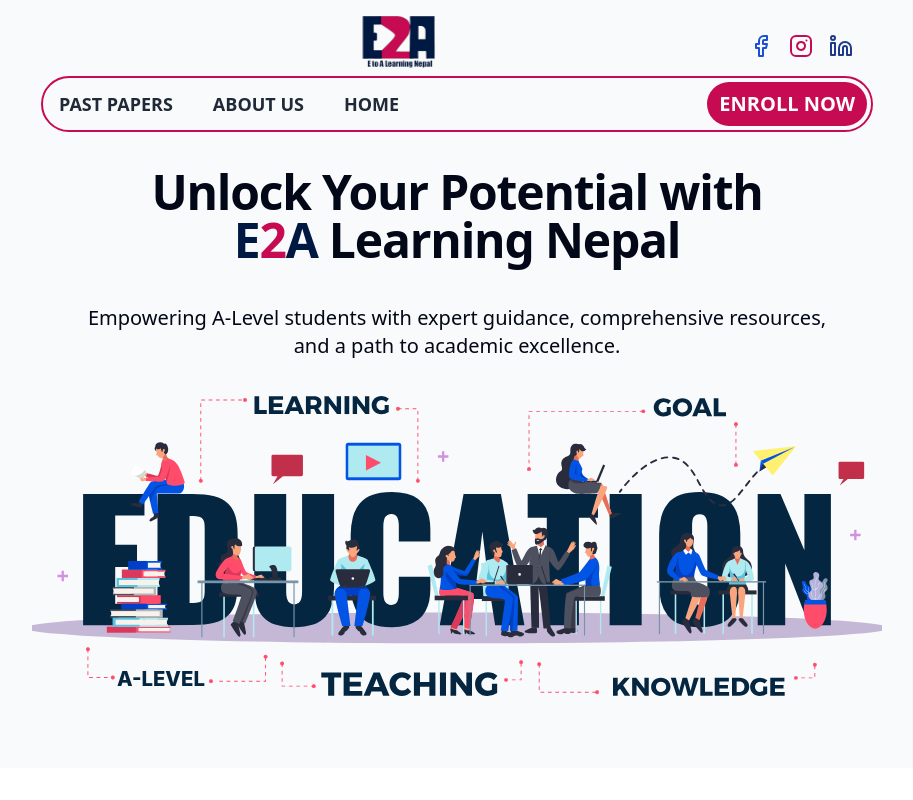
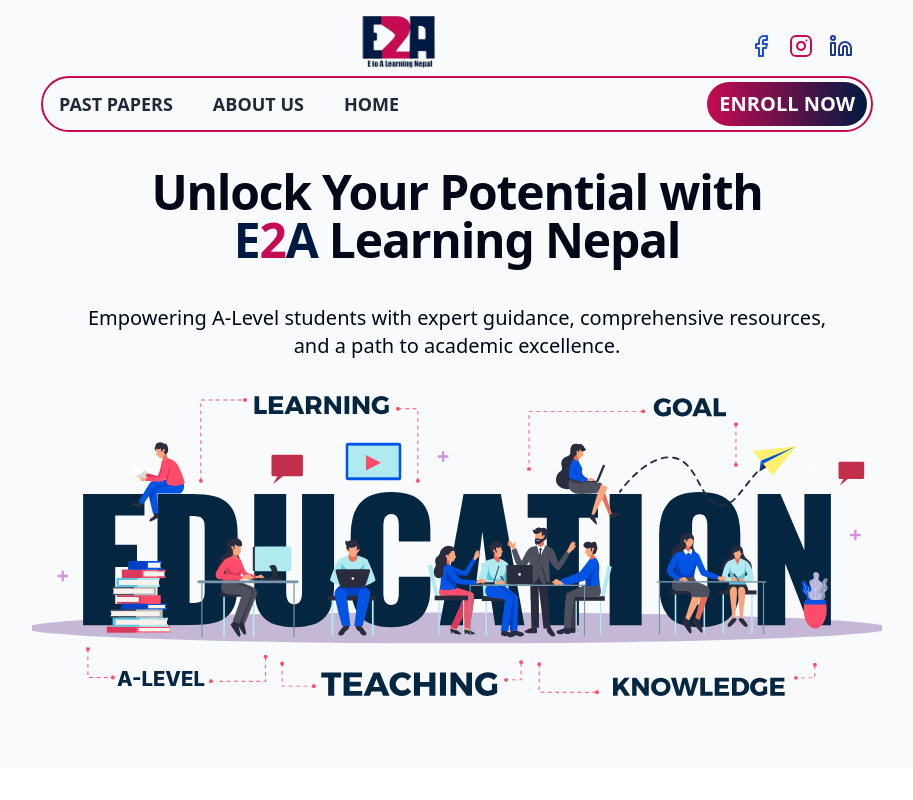
Before and after one commit to aayush-dhakal-max/e2a, a Next.js app: page / in a window 1280 px wide. Shown: the top 800 px of the page, without its empty margins (183-1096 px from the left). Built offline with nearby package versions, Linux system fonts and the light colour scheme.

Commit message:
enroll now button design changed

```diff
--- a/src/components/component/Navbar.tsx
+++ b/src/components/component/Navbar.tsx
@@ -70,7 +70,7 @@ const Navbar = () => {
               HOME
             </Link>
           </div>
-          <div className="ml-4 bg-[#C60B52] text-white px-3 py-2 -m-3 rounded-3xl  text-xl font-bold">
+          <div className="ml-4 bg-[#C60B52] text-white px-3 py-2 -m-3 rounded-3xl  text-xl font-bold hover:cursor-pointer transition-all duration-900 bg-gradient-to-r to-[#001942] from-[#C60B52]">
             ENROLL NOW
           </div>
         </div>
```
